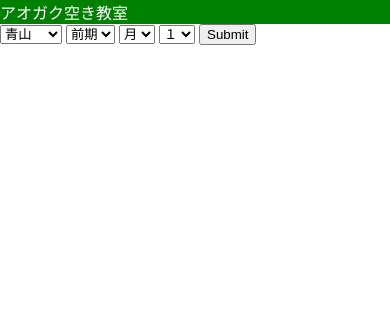
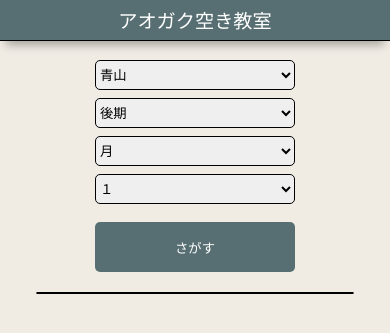
Before and after one commit to ReiSasajima/emptyClass, a Flask app: page / in a window 390 px wide. Shown: the top 333 px of the page. Run offline with Flask 2, Linux system fonts and the light colour scheme.

Commit message:
create design for smartphone default mode

```diff
--- a/app.py
+++ /dev/null
@@ -1,49 +0,0 @@
-from flask import Flask, request, render_template, redirect
-import sqlite3
-
-app = Flask(__name__)
-# データベースの接続
-conn = sqlite3.connect('./syllabus.db', check_same_thread=False)
-cur = conn.cursor()
-
-@app.route('/')
-def index():
-    return render_template('search.html')
-
-@app.route('/search', methods=['POST'])
-def search():
-  # キャンパスを取得
-  campus = request.form.get('campus')
-  print(campus)
-  # 前期か後期かの判定
-  term = str(request.form.get('term'))
-  print(term)
-  # 曜日を取得
-  day = str(request.form.get('day'))
-  # 時限を取得
-  time = str(request.form.get('time'))
-
-  key = day+time
-  print(key)
-  # results = cur.execute('SELECT "教室" FROM syllabus WHERE instr("授業時間", ?) > 0;', ('day',))
-  results = cur.execute('''SELECT "授業時間","授業名", "教室"
-                        FROM syllabus
-                        WHERE "授業時間" LIKE ? /*キャンパス*/
-                        AND "授業時間" LIKE ? /*前期後期が該当する*/
-                        AND "授業時間" NOT LIKE ? /*授業時限が該当しない*/
-                        AND "授業時間"  NOT LIKE "不定" /*「不定」を削除*/
-                        AND "教室" NOT LIKE "None" /*教室名が「None」を削除*/
-                        AND "授業時間" NOT LIKE ? /*時期が「通年」を削除*/
-                        GROUP BY "教室" ''' ,
-                        (
-                        '%'+campus+'%',
-                        '%'+term+'%',
-                        '%'+key+'%',
-                        '%'+'通年'+'%',
-                        ))
-
-  # results = cur.execute('SELECT DISTINCT "教室" FROM syllabus WHERE "授業時間" LIKE ? AND "授業時間" LIKE ? AND "授業時間" LIKE ? AND "授業時間" LIKE ?', ('%'+day+'%', '%'+time+'%','%'+campus+'%', '%'+term+'%'))
-  # datas = results.fetchall()
-  print(results)
-  print('検索結果')
-  return render_template('search.html', results=results, campus=campus, day=day, time=time)
--- /dev/null
+++ b/main.py
@@ -0,0 +1,55 @@
+from flask import Flask, request, render_template, redirect
+import sqlite3
+
+app = Flask(__name__)
+# データベースの接続
+conn = sqlite3.connect('./syllabus.db', check_same_thread=False)
+cur = conn.cursor()
+
+@app.route('/')
+def index():
+    return render_template('search.html')
+
+@app.route('/search', methods=['POST', 'GET'])
+def search():
+  if request.method == 'GET':
+    return redirect('/')
+  if request.method == 'POST':
+    # キャンパスを取得
+    campus = request.form.get('campus')
+    print(campus)
+    # 前期か後期かの判定
+    term = str(request.form.get('term'))
+    print(term)
+    # 曜日を取得
+    day = str(request.form.get('day'))
+    # 時限を取得
+    time = str(request.form.get('time'))
+
+    key = day+time
+    print(key)
+    # results = cur.execute('SELECT "教室" FROM syllabus WHERE instr("授業時間", ?) > 0;', ('day',))
+    results = cur.execute('''SELECT "授業時間", "授業名", "教室"
+                          FROM syllabus
+                          WHERE "授業時間" LIKE ? /*キャンパス*/
+                          AND "授業時間" LIKE ? /*前期後期が該当する*/
+                          AND "授業時間" NOT LIKE ? /*授業時限が該当しない*/
+                          AND "授業時間"  NOT LIKE "不定" /*「不定」を削除*/
+                          AND "授業名"  NOT LIKE "オンライン" /*「オンライン」を削除*/
+                          AND "教室" NOT LIKE "None" /*教室名が「None」を削除*/
+                          AND "授業時間" NOT LIKE ? /*時期が「通年」を削除*/
+                          GROUP BY "教室" ''' ,
+                          (
+                          '%'+campus+'%',
+                          '%'+term+'%',
+                          '%'+key+'%',
+                          '%'+'通年'+'%',
+                          ))
+    # results = cur.execute('SELECT DISTINCT "教室" FROM syllabus WHERE "授業時間" LIKE ? AND "授業時間" LIKE ? AND "授業時間" LIKE ? AND "授業時間" LIKE ?', ('%'+day+'%', '%'+time+'%','%'+campus+'%', '%'+term+'%'))
+    # datas = results.fetchall()
+    print(results)
+    print('検索結果')
+    return render_template('search.html', results=results, campus=campus, day=day, time=time, term=term)
+
+if __name__ == "__main__":
+  app.run(host="0.0.0.0", port=5000, debug=True)
--- a/static/search.css
+++ b/static/search.css
@@ -1,12 +1,83 @@
 body{
   margin: 0;
+  background-color: #F0EBE3;
+  font-family: "Helvetica Neue",
+      Arial,
+      "Hiragino Kaku Gothic ProN",
+      "Hiragino Sans",
+      Meiryo,
+      sans-serif;
 }
 header{
-  background-color: green;
+  background-color: #576F72;
+  color: #F0EBE3;
+  position: fixed;
+  z-index: 5;
+  width: 100%;
+  height:40px;
   color: white;
+  text-align: center;
+  display: flex;
+  justify-content: center;
+  align-items: center;
+  font-size: larger;
+  font-weight: 500;
+  border-bottom: 0.5px solid black;
+  box-shadow: 0px 10px 10px -6px rgba(0, 0, 0, 0.3);
 }
-.result{
-  background-color: aqua;
+main{
+  padding-top: 60px;
+  top: 100px;
+  width: 90%;
+  /* background-color: antiquewhite; */
+  margin-left: auto;
+  margin-right: auto;
+}
+form{
   width: 80%;
-  height: max-content;
+  margin: 0 auto;
+  text-align: center;
 }
+
+select{
+  display: block;
+  margin-left: auto;
+  margin-right: auto;
+  width: 200px;
+  height: 30px;
+  border-radius: 5px;
+  border: 1px solid black;
+  margin-bottom: 8px;
+}
+select::-ms-expand {
+  display: none;
+}
+input[type="submit"]{
+  color: white;
+  width: 200px;
+  height: 50px;
+  border-radius: 5px;
+  margin-top: 10px;
+  border: none;
+  background-color: #576F72;
+}
+.result-title{
+  /* background-color: blue; */
+  margin:20px auto;
+  text-align: center;
+}
+.result-content{
+  background-color: #E4DCCF;
+  width: 90%;
+  margin: 0 auto;
+  border: 1px solid ;
+  border-radius: 15px;
+}
+.result-content > ul > li{
+  display: inline-block;
+  list-style: none;
+  /* background-color: #29b6c9; */
+  width: 95%;
+  margin-left: auto;
+  margin-right: auto;
+}
--- a/templates/search.html
+++ b/templates/search.html
@@ -1,27 +1,31 @@
 <!DOCTYPE html>
-<html lang="ja">
+<html lang="ja" prefix="og: http://ogp.me/ns#">
 <head>
   <meta charset="UTF-8">
   <meta http-equiv="X-UA-Compatible" content="IE=edge">
   <meta name="viewport" content="width=device-width, initial-scale=1.0">
+  <meta property="og:title" content="アオガク空き教室">
+  <meta property="og:description" content="空き教室を教えてくれるよ">
+  <meta property="og:type" content="website">
+  <meta name="twitter:card" content="summary">
   <link rel="stylesheet" href="../static/search.css">
-  <title>Document</title>
+  <title>アオガク空き教室</title>
 </head>
 <body>
   <header>
     アオガク空き教室
   </header>
   <main>
-    <form action="/search" , method="post">
+    <form action="/search" , method="post" class="form">
       <select name="campus" value="">
         <option>青山</option>
         <option>相模原</option>
       </select>
       <select name="term" id="">
         <option>前期</option>
-        <option>後期</option>
+        <option selected>後期</option>
       </select>
-      <select name="day" value={{day}}>
+      <select name="day">
         <option>月</option>
         <option>火</option>
         <option>水</option>
@@ -39,12 +43,28 @@
         <option>６</option>
         <option>７</option>
       </select>
-      <input type="submit">
+      <input type="submit" value="さがす">
     </form>
-    <div class="result">
+    <div class="result-title">
+      {% if campus %}
+      {{campus}}キャンパス
+      {% endif %}
+      {% if term %}
+      {{term}}
+      <!--学期-->
+      {% endif %}
+      {% if day %}
+      {{day}}曜日
+      {% endif %}
+      {% if time %}
+      {{time}}時限<br>空き教室は
+      {% endif %}
+    </div>
+    <div class="result-content">
       {% for list in results %}
       <ul>
-        <li>授業時間:{{list[0]}}授業名:{{list[1]}}教室名:{{list[2]}}</li>
+        <!-- <li>{{list[0]}}<br>授業名:{{list[1]}}<br>教室名:{{list[2]}}</li> -->
+        <li>教室名:{{list[2]}}</li>
       </ul>
       {% endfor %}
     </div>
```
